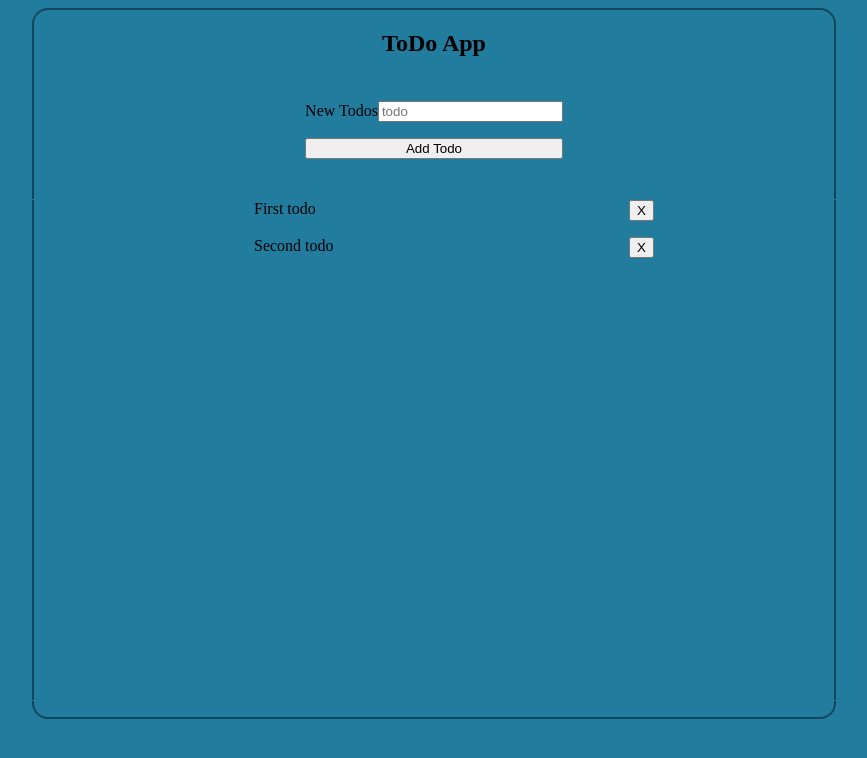
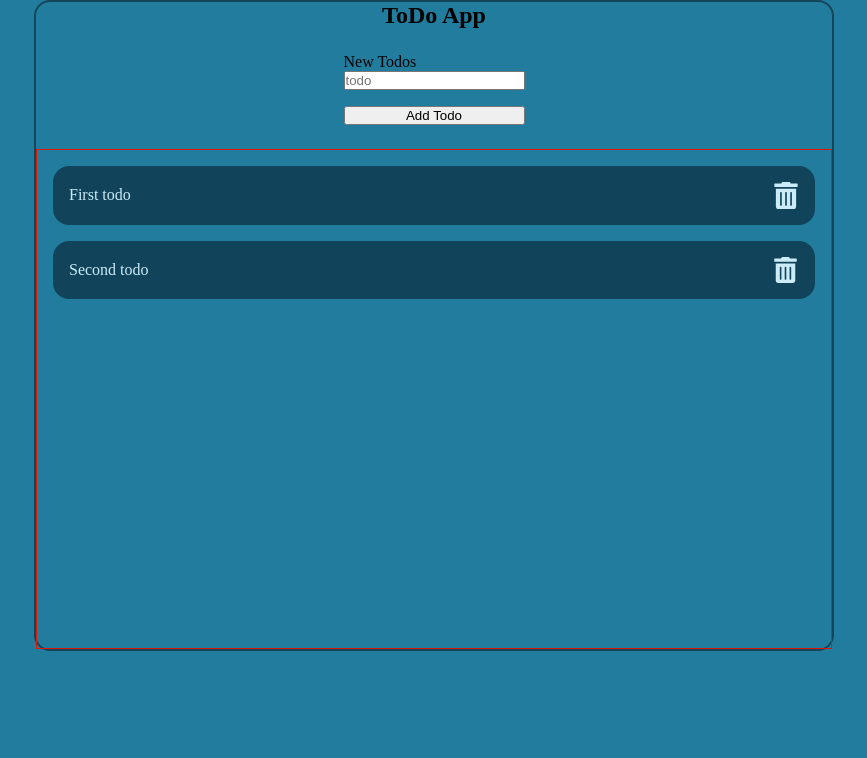
Before and after one commit to xavcha03/todoList-react, a React (Vite) app: page / in a window 1280 px wide. Shown: the top 758 px of the page, without its empty margins (206-1073 px from the left). Built offline with nearby package versions, Linux system fonts and the light colour scheme.

Commit message:
Add some style

```diff
--- a/src/App.css
+++ b/src/App.css
@@ -16,6 +16,11 @@
 	gap: 1em;
 }
 
+.form__label{
+	display: flex;
+	flex-direction: column;
+}
+
 ul {
 	height: 500px;
 	width: 100%;
@@ -24,11 +29,30 @@ ul {
 	flex-direction: column;
 	align-items: center;
 	gap: 1em;
-	border: 1px solid #227c9d;
+	border: 1px solid #e31700;
+	padding: 1em;
 }
 
 li {
-	width: 50%;
+	padding: 1em;
+	width: 100%;
 	display: flex;
 	justify-content: space-between;
+	background-color: #11445b;
+	border-radius: 1em;
+	color: #cbebf7;
+	display: flex;
+	align-items: center;
 }
+
+.form__btn{
+	padding: 0.5em 1em;
+	background-image: url('./assets/trash.svg');
+	background-repeat: no-repeat;
+	background-position: center;
+	background-size: contain;
+	background-color: transparent;
+	border:none;
+	height: 2em;
+
+}
--- a/src/components/form.jsx
+++ b/src/components/form.jsx
@@ -1,11 +1,10 @@
 function Form({ handleAddTodo }) {
     return (
         <form className='form' onSubmit={handleAddTodo}>
-            <label htmlFor="todo">New Todos
+            <label className="form__label" htmlFor="todo">New Todos
                 <input name="todo" type="text" placeholder='todo' />
             </label>
             <button type="submit">Add Todo</button>
-
         </form>
     )
 }
--- a/src/components/todos.jsx
+++ b/src/components/todos.jsx
@@ -3,7 +3,7 @@ function Todos({ todos, handleRemoveTodo }) {
         <ul>
             {
                 todos.map((todo, index) => {
-                    return <li key={index}>{todo.description} <button onClick={() => handleRemoveTodo(index)}>X</button></li>
+                    return <li key={index}>{todo.description} <button className="form__btn" onClick={() => handleRemoveTodo(index)}></button></li>
                 })
             }
         </ul>
--- a/src/index.css
+++ b/src/index.css
@@ -1,3 +1,9 @@
+*{
+	box-sizing: border-box;
+	margin:0;
+	padding: 0;
+}
+
 body {
 	background-color: #227c9d;
 }
```
Also changed, not shown: src/assets/trash.svg (added).
